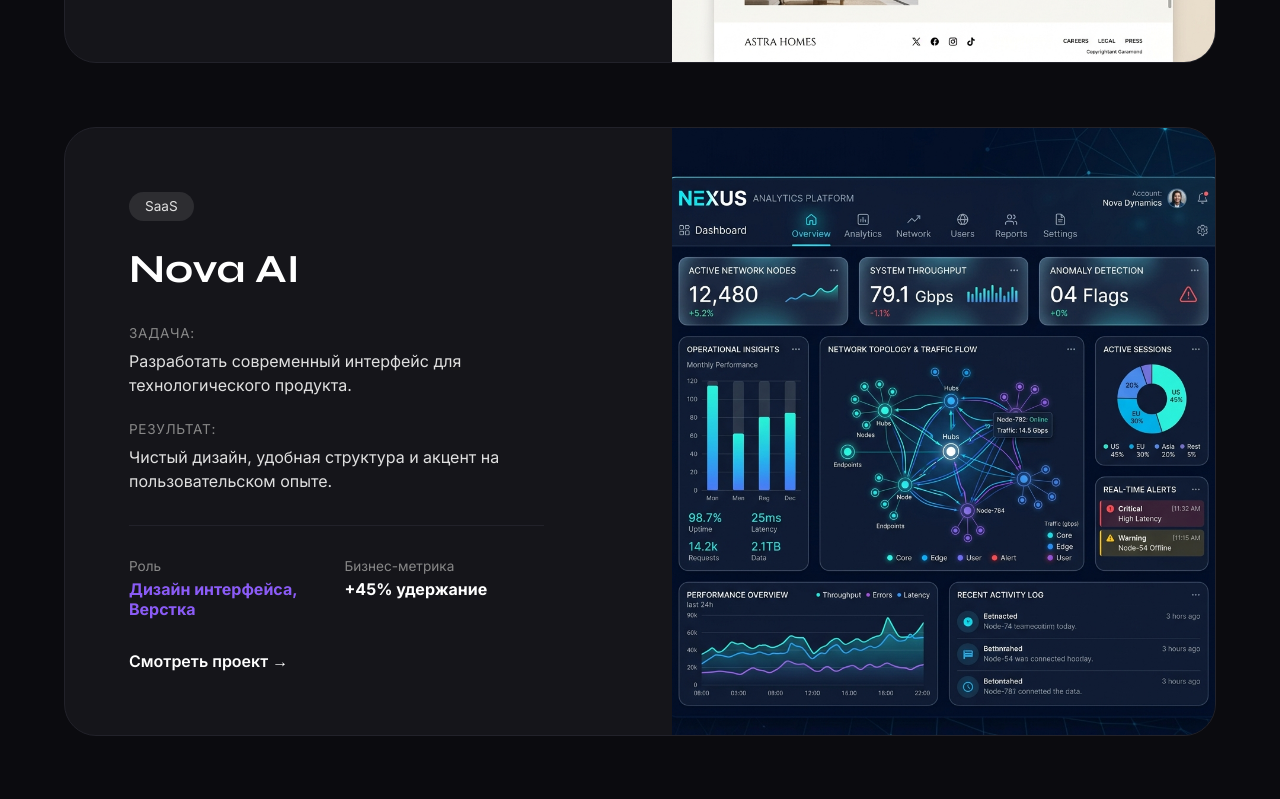
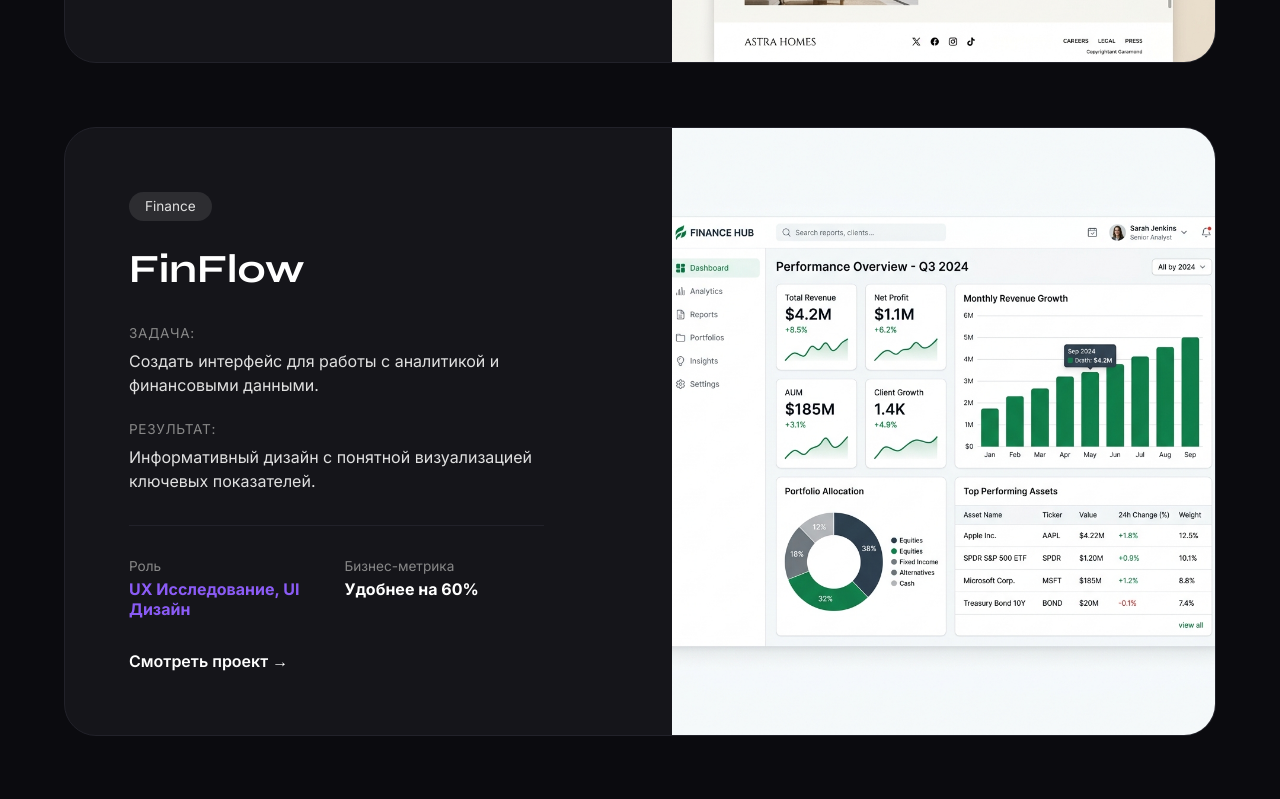
Before and after one commit to Exclusiveogurchik/myportfolio, a Next.js app: page / in a window 1280 px wide. Shown: the part 2360-3159 px from the top of the page. Built offline with nearby package versions, Linux system fonts and the light colour scheme.

Commit message:
Removed Nova AI project from portfolio

```diff
--- a/src/app/page.tsx
+++ b/src/app/page.tsx
@@ -41,17 +41,6 @@ export default function Home() {
       time: "14 дней",
       metric: "Рост заявок на 30%",
       img: "/projects/black_estate_light.png"
-    },
-    {
-      slug: "nova-ai",
-      tag: "SaaS",
-      name: "Nova AI",
-      task: "Разработать современный интерфейс для технологического продукта.",
-      result: "Чистый дизайн, удобная структура и акцент на пользовательском опыте.",
-      role: "Дизайн интерфейса, Верстка",
-      time: "21 день",
-      metric: "+45% удержание",
-      img: "/projects/nova_ai_blue.png"
     },
     {
       slug: "finflow",
--- a/src/app/projects/[slug]/page.tsx
+++ b/src/app/projects/[slug]/page.tsx
@@ -13,16 +13,6 @@ const projectsData: Record<string, any> = {
     role: "UX/UI Дизайн, Frontend",
     time: "14 дней",
     metric: "Рост заявок на 30%"
-  },
-  "nova-ai": {
-    name: "Nova AI",
-    tag: "SaaS",
-    img: "/projects/nova_ai_blue.png",
-    task: "Разработать современный интерфейс для технологического продукта.",
-    result: "Чистый дизайн, удобная структура и акцент на пользовательском опыте.",
-    role: "Дизайн интерфейса, Верстка",
-    time: "21 день",
-    metric: "+45% удержание"
   },
   "finflow": {
     name: "FinFlow",
```
